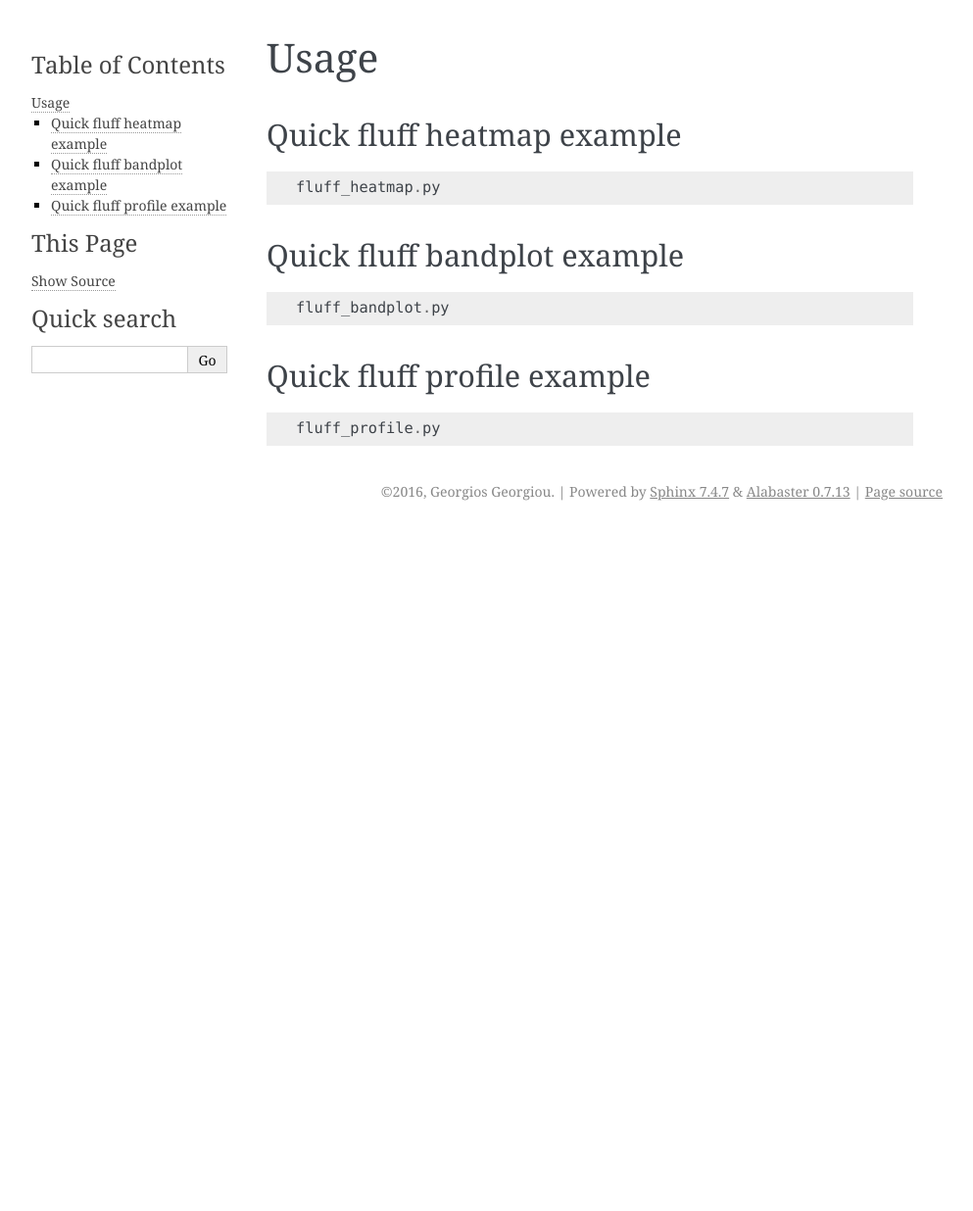
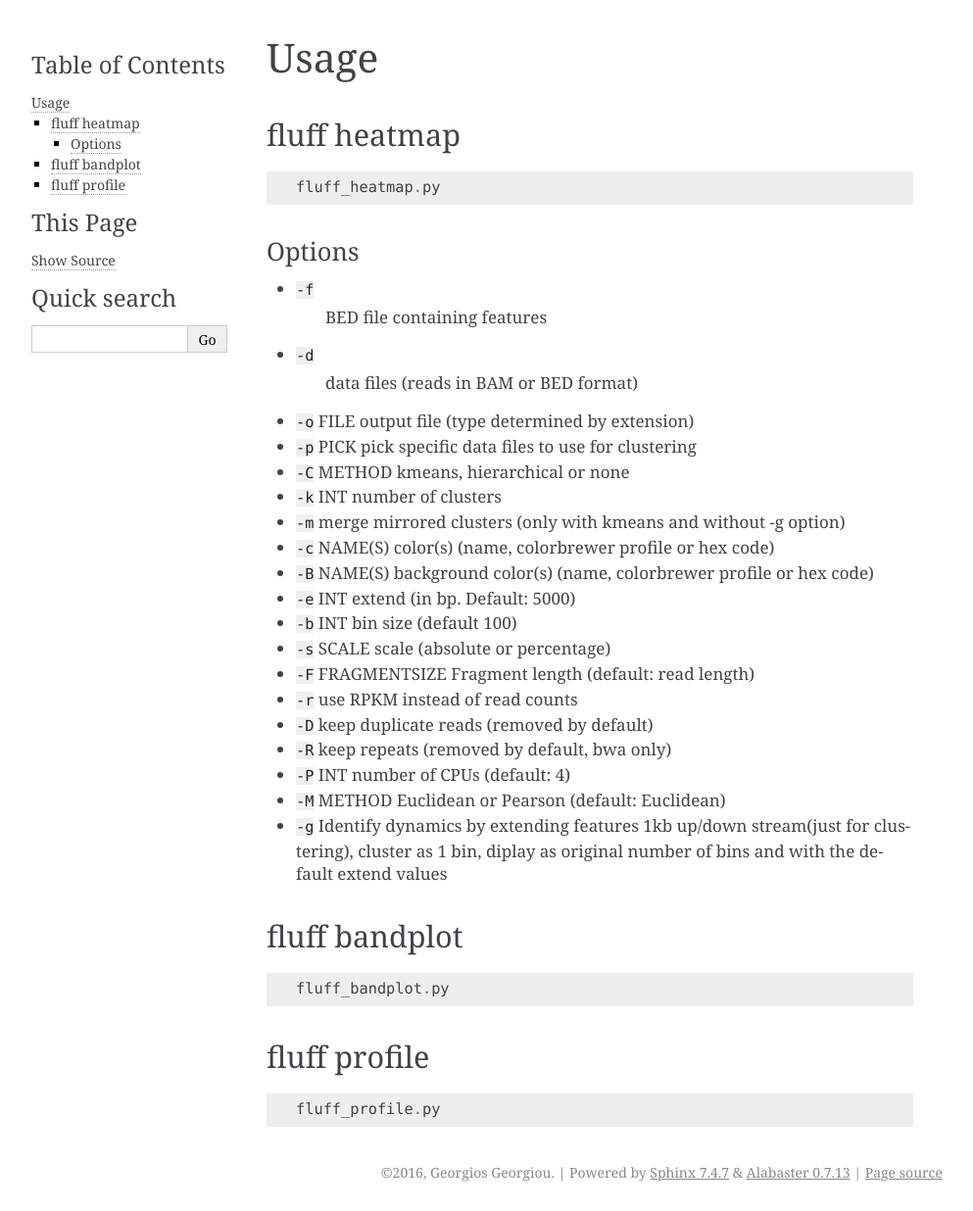
Before and after one commit to simonvh/fluff, a Sphinx documentation site: the page built from docs/usage.rst, in a window 1280 px wide. Shown: the whole page at 98% size, without its empty margins (148-1141 px from the left). Built offline with Sphinx 7.4.7, drawn with Linux system fonts in a browser that asks for light colours; pages that are not in the unit, such as notebooks, are missing from menus; before the commit the page ends 900 px from its top, so only the background shows below that.

Commit message:
Issues #33 #35

```diff
--- a/docs/usage.rst
+++ b/docs/usage.rst
@@ -3,21 +3,65 @@ Usage
 
 .. _quick-example:
 
-Quick fluff heatmap example
+fluff heatmap
 ---------------------------
 
 ::
 
     fluff_heatmap.py
 
-Quick fluff bandplot example
+Options
+~~~~~~~~~~~~~~~~
+
+-  ``-f``
+    BED file containing features
+
+-  ``-d``
+    data files (reads in BAM or BED format)
+
+-  ``-o`` FILE            output file (type determined by extension)
+
+-  ``-p`` PICK          pick specific data files to use for clustering
+
+-  ``-C`` METHOD        kmeans, hierarchical or none
+
+-  ``-k`` INT           number of clusters
+
+-  ``-m``               merge mirrored clusters (only with kmeans and without -g option)
+
+-  ``-c`` NAME(S)       color(s) (name, colorbrewer profile or hex code)
+
+-  ``-B`` NAME(S)       background color(s) (name, colorbrewer profile or hex code)
+
+-  ``-e`` INT           extend (in bp. Default: 5000)
+
+-  ``-b`` INT           bin size (default 100)
+
+-  ``-s`` SCALE         scale (absolute or percentage)
+
+-  ``-F`` FRAGMENTSIZE  Fragment length (default: read length)
+
+-  ``-r``               use RPKM instead of read counts
+
+-  ``-D``               keep duplicate reads (removed by default)
+
+-  ``-R``               keep repeats (removed by default, bwa only)
+
+-  ``-P`` INT           number of CPUs (default: 4)
+
+-  ``-M`` METHOD        Euclidean or Pearson (default: Euclidean)
+
+-  ``-g``               Identify dynamics by extending features 1kb up/down stream(just for clustering), cluster as 1 bin, diplay as original number of bins and with the default extend values
+
+
+fluff bandplot
 -------------------------
 
 ::
 
     fluff_bandplot.py
 
-Quick fluff profile example
+fluff profile
 -------------------------
 
 ::
```
